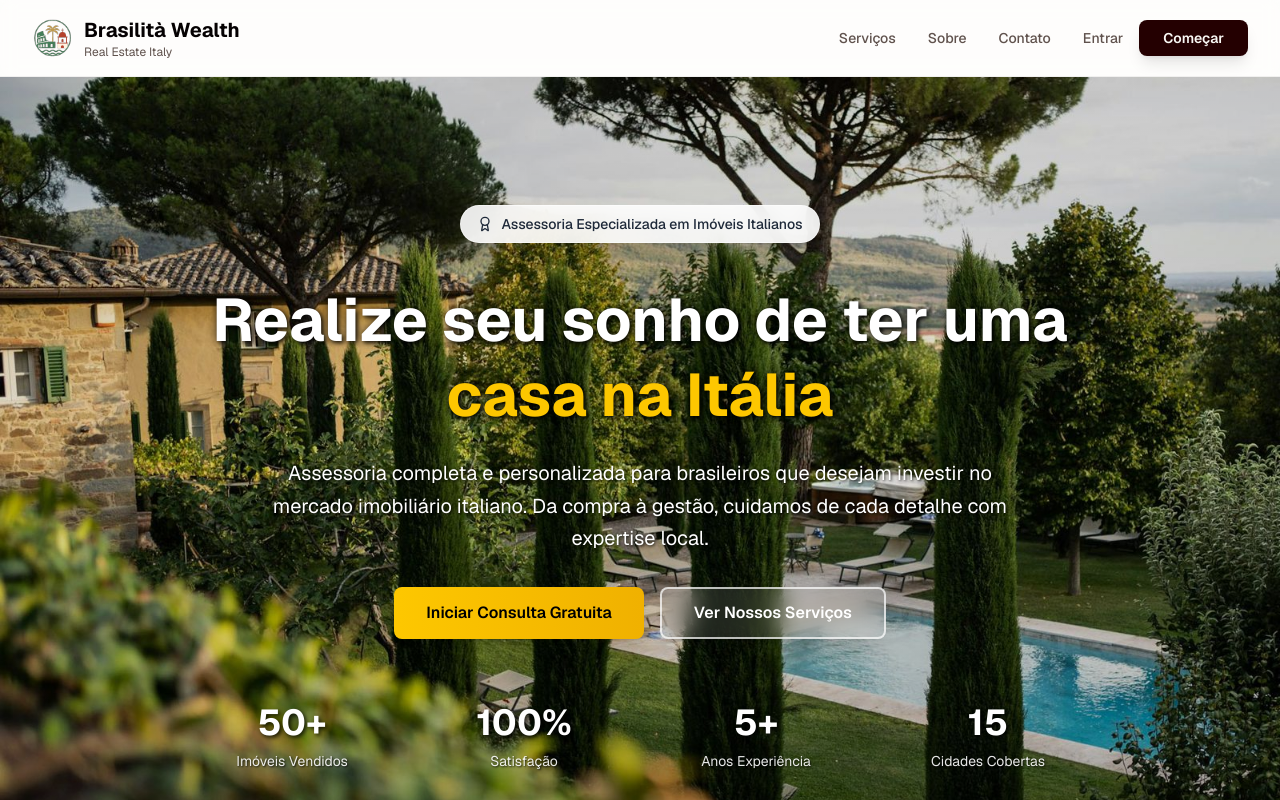
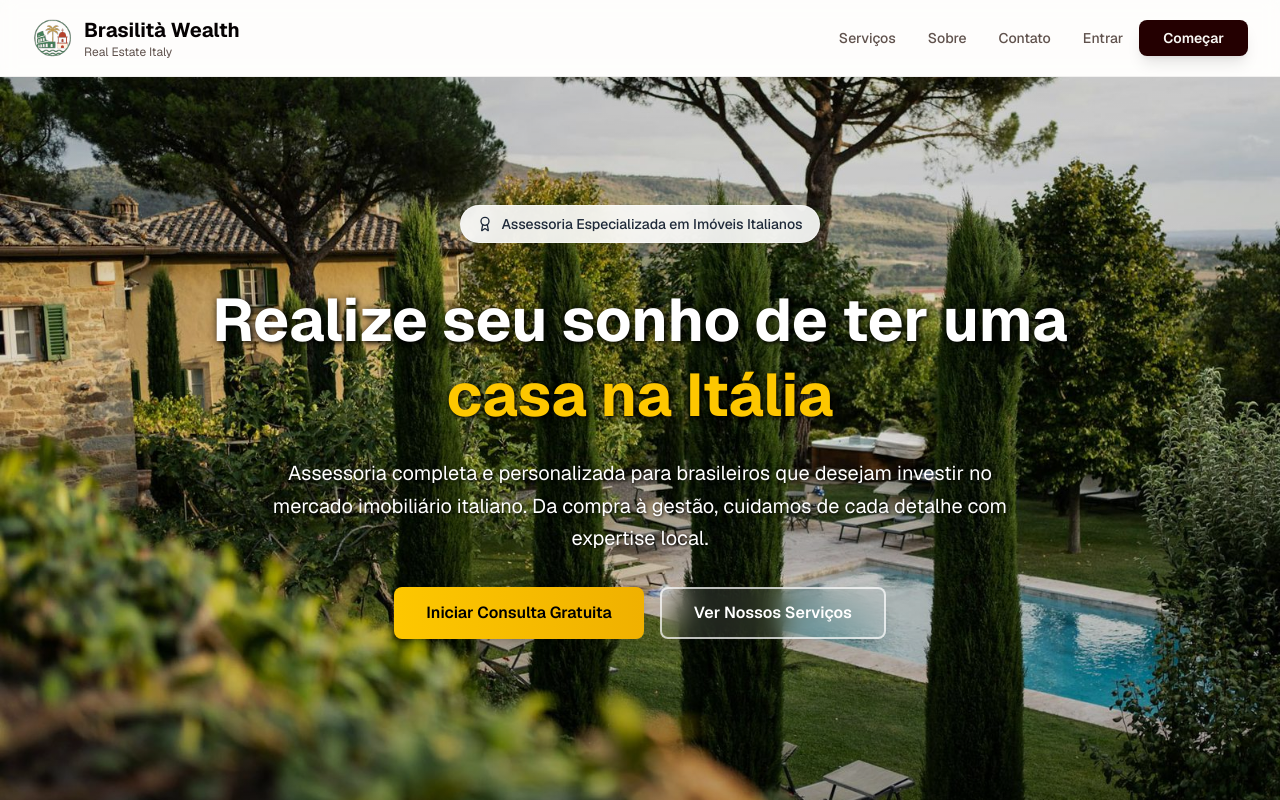
Before and after one commit to xnog/brasilita-web, a Next.js app: page / in a window 1280 px wide. Shown: the top 800 px of the page. Built offline with nearby package versions, Linux system fonts and the light colour scheme; no server answers.

Commit message:
remove stats

```diff
--- a/app/page.tsx
+++ b/app/page.tsx
@@ -74,26 +74,6 @@ export default async function HomePage() {
               <a href="#servicos" className="inline-flex items-center justify-center px-8 py-3 rounded-lg bg-white/10 backdrop-blur-md hover:bg-white/20 text-white font-semibold border-2 border-white/70 hover:border-white transition-all duration-300 shadow-lg hover:scale-105">
                 Ver Nossos Serviços
               </a>
-            </div>
-
-            {/* Stats */}
-            <div className="grid grid-cols-2 md:grid-cols-4 gap-8 mt-16">
-              <div className="text-center">
-                <div className="text-3xl md:text-4xl font-bold text-white mb-2" style={{ textShadow: '2px 2px 4px rgba(0,0,0,0.8)' }}>50+</div>
-                <div className="text-sm text-white/90" style={{ textShadow: '1px 1px 2px rgba(0,0,0,0.8)' }}>Imóveis Vendidos</div>
-              </div>
-              <div className="text-center">
-                <div className="text-3xl md:text-4xl font-bold text-white mb-2" style={{ textShadow: '2px 2px 4px rgba(0,0,0,0.8)' }}>100%</div>
-                <div className="text-sm text-white/90" style={{ textShadow: '1px 1px 2px rgba(0,0,0,0.8)' }}>Satisfação</div>
-              </div>
-              <div className="text-center">
-                <div className="text-3xl md:text-4xl font-bold text-white mb-2" style={{ textShadow: '2px 2px 4px rgba(0,0,0,0.8)' }}>5+</div>
-                <div className="text-sm text-white/90" style={{ textShadow: '1px 1px 2px rgba(0,0,0,0.8)' }}>Anos Experiência</div>
-              </div>
-              <div className="text-center">
-                <div className="text-3xl md:text-4xl font-bold text-white mb-2" style={{ textShadow: '2px 2px 4px rgba(0,0,0,0.8)' }}>15</div>
-                <div className="text-sm text-white/90" style={{ textShadow: '1px 1px 2px rgba(0,0,0,0.8)' }}>Cidades Cobertas</div>
-              </div>
             </div>
           </div>
         </div>
```
